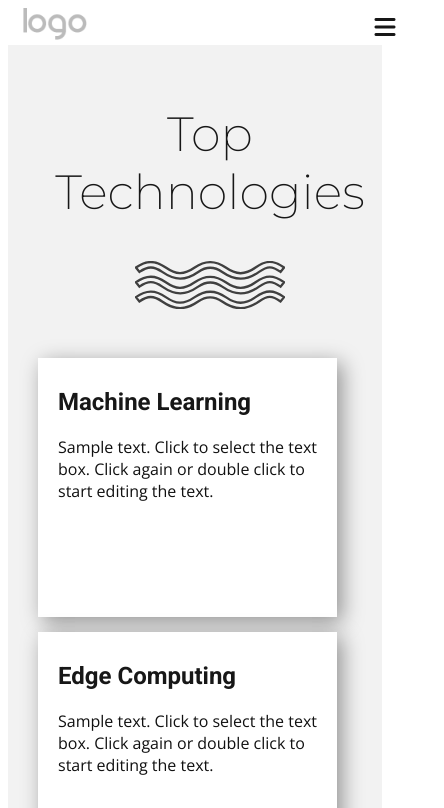
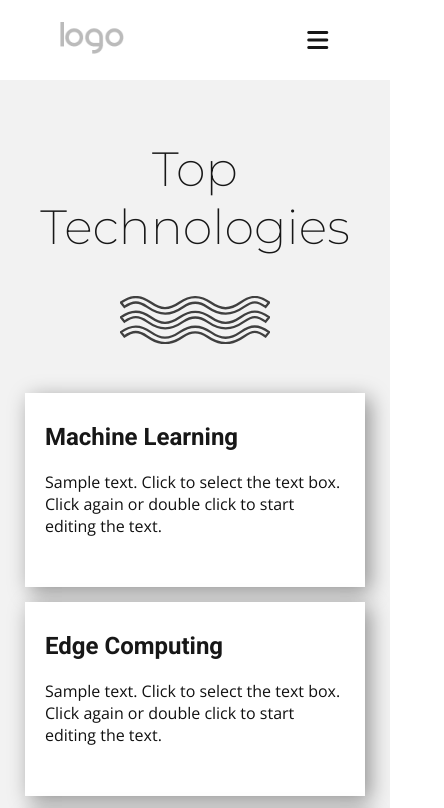
Before and after one commit to tigranyanann/nicepage, a plain HTML site: page index.html in a window 390 px wide. Shown: the top 808 px of the page, 444 px wide, since content can reach past the window. Drawn offline with nearby package versions, Linux system fonts and the light colour scheme.

Commit message:
i finish main

```diff
--- a/source/scss/style.scss
+++ b/source/scss/style.scss
@@ -2,13 +2,13 @@
     list-style: none;
     outline: none;
     text-decoration: none;
+    margin: 0;
+    padding: 0px;
 }
 
 div.container {
         max-width: 1140px;
         margin: 0 auto;
-        padding-right: 15px;
-        padding-left: 15px;
         margin-left: auto;
         margin-right: auto;
         text-align: center;
@@ -16,7 +16,10 @@ div.container {
 }
 
 header.header {
-    max-height: 80px;
+    height: 80px;
+    display: flex;
+    justify-content: center;
+    align-items: center;
     font-family: 'Open Sans', sans-serif;
 
     .logo a img {
@@ -29,6 +32,11 @@ header.header {
         display: flex;
         align-items: center;
         justify-content: space-between;
+        padding: 0 15px;
+
+        @media screen and (max-width: 992px) {
+            justify-content: space-around;
+        }
 
         @media screen and (min-width: 990px) {
             div.menu-btn {
@@ -97,6 +105,12 @@ section.one {
             background-size: cover;
             background-repeat: no-repeat;
             margin-top: -50px;
+
+            @media screen and (max-width: 576px) {
+                margin-top: 20px;
+                width: 290px;
+                height: 290px;
+            }
         }
 
         div.link {
@@ -138,7 +152,7 @@ section.one {
 
     div.im-boxs {
         display: flex;
-        max-width: 882px;
+        max-width: 928px;
         margin-top: 50px;
 
         div.boxs {
@@ -149,6 +163,8 @@ section.one {
 
             @media screen and (max-width: 768px) {
                 flex-wrap: wrap;
+                flex-direction: row;
+                justify-content: center;
             }
 
             div.box {
@@ -164,11 +180,17 @@ section.one {
                 min-height: 199px;
 
                 @media screen and (max-width: 768px) {
-//                    width: calc(50%);
+                    width: 50%;
                     margin-bottom: 15px;
-                    max-width: 259px;
-                    max-height: 211px;
+                    max-width: 218px;
+                    max-height: 188px;
                     padding: 30px 20px;
+                    min-height: 131px
+                }
+
+                @media screen and (max-width: 576px) {
+                    width: 100%;
+                    max-width: 300px;
                 }
 
                 h4 {
```
Also changed, not shown: source/css/style.css.
